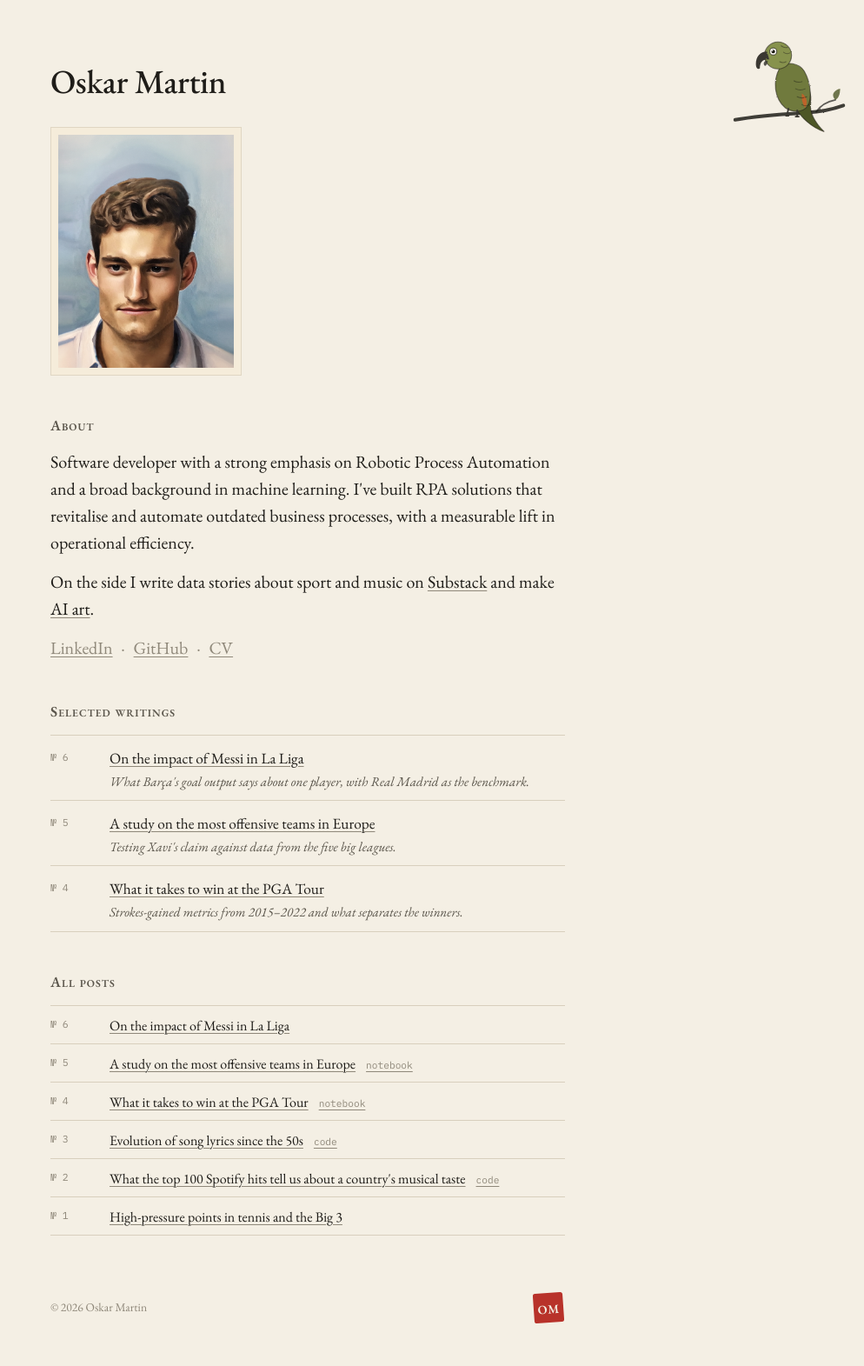
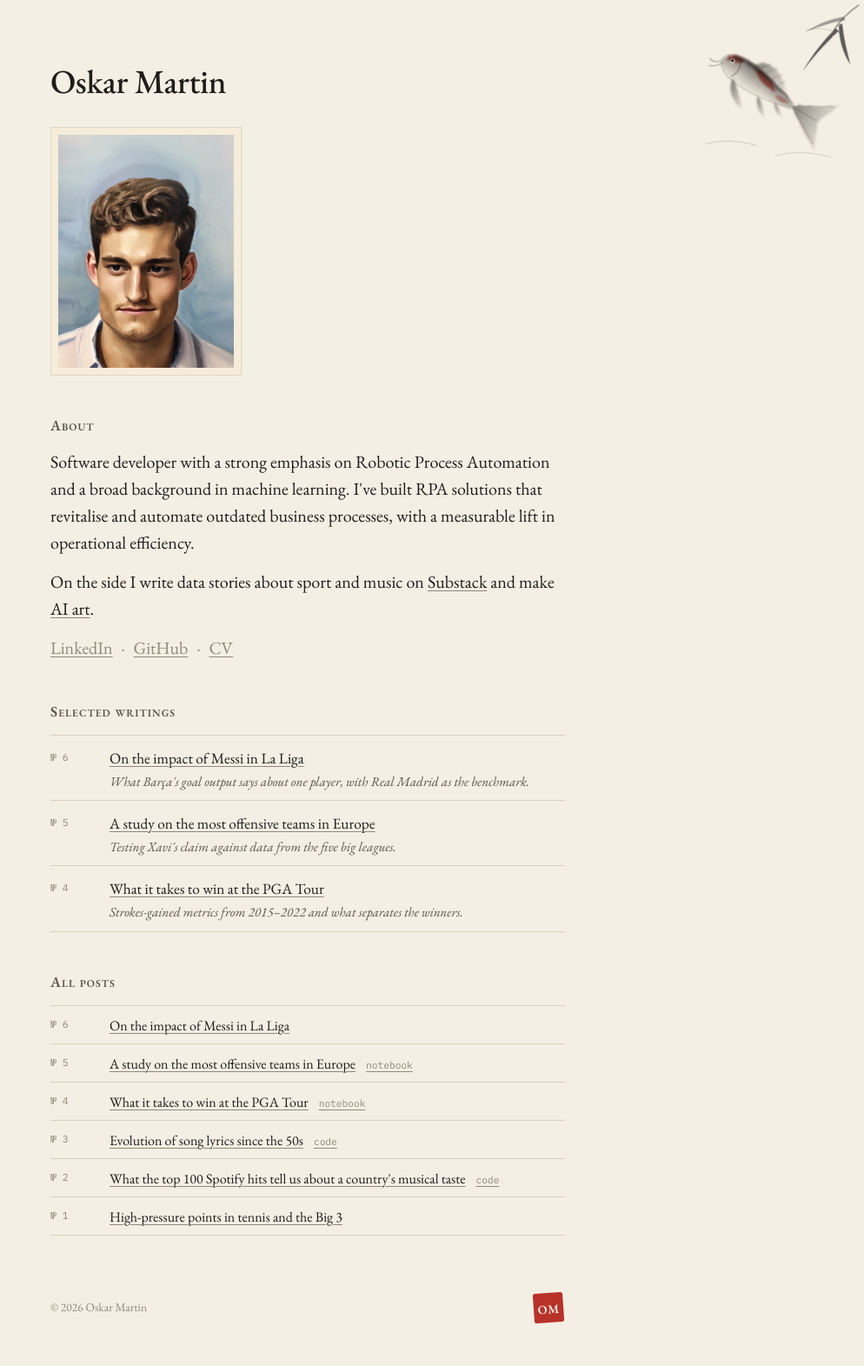
Before and after one commit to oskarmk/oskarmk.github.io, a Jekyll site: the page built from index.html, in a window 1280 px wide. Shown: the whole page at 87% size, without its empty margins (286-1280 px from the left). Built offline with Jekyll 4.4.1, drawn with Linux system fonts in a browser that asks for light colours.

Commit message:
Replace parrot with ink-wash koi that swims toward the cursor
Original SVG koi in brush-painting style (ink washes, vermilion
patches, translucent fins, hanging bamboo leaves). It turns to face
the cursor, drifts toward it, beats its tail faster when you move
quickly, releases the odd bubble, and darts when clicked.

Co-Authored-By: Claude Opus 5.5 <noreply@anthropic.com>
Claude-Session: https://claude.ai/code/session_019k6A17Y45GvvompuKDXD4X

```diff
--- /dev/null
+++ b/_includes/fish.html
@@ -0,0 +1,72 @@
+<div class="mascot" id="fish" title="Hello">
+  <svg viewBox="0 0 200 200" role="img" aria-label="Ink-wash koi that swims toward your cursor">
+    <defs>
+      <!-- soft bleeding edge for washes -->
+      <filter id="wash" x="-20%" y="-20%" width="140%" height="140%">
+        <feTurbulence type="fractalNoise" baseFrequency="0.035" numOctaves="3" seed="3" result="t"/>
+        <feDisplacementMap in="SourceGraphic" in2="t" scale="5" result="d"/>
+        <feGaussianBlur in="d" stdDeviation="1.1"/>
+      </filter>
+      <!-- dry-brush edge for strokes -->
+      <filter id="brush" x="-10%" y="-10%" width="120%" height="120%">
+        <feTurbulence type="fractalNoise" baseFrequency="0.8" numOctaves="2" seed="9" result="n"/>
+        <feDisplacementMap in="SourceGraphic" in2="n" scale="1.6"/>
+      </filter>
+      <linearGradient id="ink-body" x1="0" y1="0" x2="0" y2="1">
+        <stop offset="0" class="wash-light"/>
+        <stop offset="0.55" class="wash-mid"/>
+        <stop offset="1" class="wash-dark"/>
+      </linearGradient>
+      <linearGradient id="ink-fin" x1="0" y1="0" x2="1" y2="0">
+        <stop offset="0" class="fin-a"/>
+        <stop offset="1" class="fin-b"/>
+      </linearGradient>
+    </defs>
+
+    <!-- faint ripples -->
+    <g class="ripples" filter="url(#brush)">
+      <path d="M18,168 C40,162 62,164 80,170" />
+      <path d="M104,182 C126,176 150,178 170,184" />
+      <path d="M140,30 C152,27 164,28 174,32" />
+    </g>
+
+    <!-- hanging bamboo leaves -->
+    <g class="leaves" filter="url(#brush)">
+      <path class="stem" d="M204,0 C192,8 182,18 174,30" />
+      <path class="leaf" d="M176,28 C164,40 150,56 136,80 C146,66 162,48 180,31 Z" />
+      <path class="leaf" d="M180,24 C180,40 184,56 194,72 C190,56 186,40 184,22 Z" />
+      <path class="leaf faint" d="M186,14 C172,16 156,22 140,32 C156,26 172,20 188,18 Z" />
+    </g>
+
+    <!-- the fish: rotates as a whole, tail and fins move -->
+    <g id="fish-swim">
+      <g id="fish-body" filter="url(#wash)">
+        <g id="fish-tail">
+          <path class="fin" d="M132,100 C146,92 160,80 183,70 C176,82 172,92 168,100 C172,108 176,118 183,132 C162,122 146,108 132,100 Z" />
+        </g>
+        <path class="fin" d="M64,85 C74,70 98,68 117,90 C100,86 82,85 64,85 Z" />
+        <g id="fish-fin">
+          <path class="fin" d="M54,112 C54,126 64,138 80,141 C72,130 64,120 54,112 Z" />
+        </g>
+        <path class="fin" d="M92,114 C96,124 104,130 113,131 C106,122 100,117 92,114 Z" />
+        <path class="fin" d="M112,108 C116,114 122,118 129,118 C124,112 118,109 112,108 Z" />
+        <path class="body" d="M30,100 C32,90 44,84 62,84 C86,84 110,90 132,97 C134,99 134,101 132,103 C110,110 86,116 62,116 C44,116 32,110 30,100 Z" />
+        <path class="back" d="M36,93 C52,82 88,81 130,96 C110,92 84,88 60,89 C50,89 43,91 36,93 Z" />
+        <path class="koi-red" d="M33,96 C36,87 46,84 55,88 C50,95 42,99 33,96 Z" />
+        <path class="koi-red" d="M70,88 C82,84 96,88 105,96 C94,100 80,97 70,88 Z" />
+        <path class="koi-red soft" d="M108,100 C114,97 120,97 127,99 C120,104 113,105 108,100 Z" />
+      </g>
+      <g class="strokes" filter="url(#brush)">
+        <path class="ray" id="fish-rays" d="M134,99 L177,74 M134,100 L166,100 M134,101 L177,126" />
+        <path class="ray" d="M74,84 L82,73 M84,84 L92,72 M94,85 L101,75 M104,87 L109,80" />
+        <path class="gill" d="M50,89 C55,96 55,106 51,112" />
+        <path class="barbel" d="M31,103 C27,108 23,110 18,109 M33,105 C30,111 27,114 22,116" />
+        <path class="outline" d="M30,100 C32,90 44,84 62,84 C86,84 110,90 132,97 M30,100 C32,110 44,116 62,116 C86,116 110,110 132,103" />
+      </g>
+      <circle class="eye" cx="42" cy="95.5" r="2.7" />
+      <circle class="pupil" cx="41.6" cy="95.3" r="1.8" />
+    </g>
+
+    <g id="bubbles"></g>
+  </svg>
+</div>
--- a/_includes/parrot.html
+++ /dev/null
@@ -1,40 +0,0 @@
-<div class="parrot" id="parrot" title="Hello">
-  <svg viewBox="0 0 140 150" role="img" aria-label="Ink drawing of a parrot on a branch that watches your cursor">
-    <defs>
-      <filter id="brush" x="-10%" y="-10%" width="120%" height="120%">
-        <feTurbulence type="fractalNoise" baseFrequency="0.9" numOctaves="2" seed="7" result="n"/>
-        <feDisplacementMap in="SourceGraphic" in2="n" scale="1.8"/>
-      </filter>
-    </defs>
-    <g id="parrot-flip" filter="url(#brush)">
-      <!-- branch -->
-      <path class="ink-branch" d="M2,131 C30,126 62,124 92,122 C108,121 124,118 138,113" />
-      <path class="ink-twig" d="M104,121 C110,112 118,108 128,106" />
-      <path class="ink-leaf" d="M128,106 C122,100 126,94 134,92 C134,99 132,104 128,106 Z" />
-
-      <!-- tail + wing -->
-      <path class="wing" d="M72,72 C88,74 99,92 97,110 C95,124 104,136 114,146 C99,141 85,129 78,115 C72,101 68,85 72,72 Z" />
-      <!-- body -->
-      <path class="body" d="M58,66 C49,82 51,104 65,116 C73,122 87,122 93,114 C99,104 97,84 89,70 C83,60 66,56 58,66 Z" />
-      <path class="under" d="M86,98 C92,102 94,110 90,116 C87,112 85,105 86,98 Z" />
-      <!-- feather marks -->
-      <path class="feather" d="M76,82 q5,3 10,1 M78,92 q6,3 12,0 M80,102 q6,3 12,0 M86,112 q5,3 9,0" />
-      <!-- feet -->
-      <path class="foot" d="M69,117 l-2,9 M66,126 l3,0 M80,119 l0,8 M78,127 l4,0" />
-
-      <!-- head (rotates) -->
-      <g id="parrot-head">
-        <circle class="head" cx="56" cy="50" r="17" />
-        <path class="feather" d="M60,38 q4,3 8,2 M63,46 q4,3 8,1 M58,58 q4,2 8,0" />
-        <path class="beak" d="M42,45 C34,45 28,51 28,61 C28,66 31,68 33,66 C33,58 37,54 45,55 Z" />
-        <path class="beak-lower" d="M41,56 C37,58 37,62 40,63 C42,61 43,59 43,57 Z" />
-        <circle class="eye" cx="50" cy="45" r="4.4" />
-        <g id="parrot-pupil">
-          <circle class="pupil" cx="50" cy="45" r="2.3" />
-          <circle class="glint" cx="49" cy="44" r="0.8" />
-        </g>
-        <ellipse class="lid" id="parrot-lid" cx="50" cy="45" rx="5" ry="5" />
-      </g>
-    </g>
-  </svg>
-</div>
--- a/_layouts/default.html
+++ b/_layouts/default.html
@@ -12,7 +12,7 @@
     <meta name="theme-color" content="#16140f" media="(prefers-color-scheme: dark)">
   </head>
   <body>
-    {% include parrot.html %}
+    {% include fish.html %}
 
     <main class="page">
       <header class="masthead">
@@ -32,6 +32,6 @@
       </footer>
     </main>
 
-    <script src="{{ "/assets/js/parrot.js" | relative_url }}" defer></script>
+    <script src="{{ "/assets/js/fish.js" | relative_url }}" defer></script>
   </body>
 </html>
--- a/assets/css/style.scss
+++ b/assets/css/style.scss
@@ -180,55 +180,73 @@ a:hover { text-decoration-color: var(--seal); color: var(--seal); }
 }
 .seal:hover { transform: rotate(0deg); transition: transform .3s; }
 
-/* ---------- parrot ---------- */
+/* ---------- koi ---------- */
 
-.parrot {
+.mascot {
   position: absolute;
-  top: 18px;
-  right: 22px;
-  width: 128px;
+  top: 6px;
+  right: 10px;
+  width: 190px;
   z-index: 10;
   cursor: pointer;
   user-select: none;
   -webkit-tap-highlight-color: transparent;
 }
-.parrot svg { display: block; width: 100%; height: auto; overflow: visible; }
+.mascot svg { display: block; width: 100%; height: auto; overflow: visible; }
 
-.parrot .ink-branch { fill: none; stroke: var(--ink); stroke-width: 4.5; stroke-linecap: round; opacity: .85; }
-.parrot .ink-twig   { fill: none; stroke: var(--ink); stroke-width: 2; stroke-linecap: round; opacity: .7; }
-.parrot .ink-leaf   { fill: var(--olive-dark); opacity: .8; }
-.parrot .body       { fill: var(--olive); stroke: var(--ink); stroke-width: 1.2; stroke-opacity: .55; }
-.parrot .wing       { fill: var(--olive-dark); stroke: var(--ink); stroke-width: 1.2; stroke-opacity: .55; }
-.parrot .under      { fill: var(--orange); opacity: .9; }
-.parrot .head       { fill: var(--olive-light); stroke: var(--ink); stroke-width: 1.2; stroke-opacity: .55; }
-.parrot .feather    { fill: none; stroke: var(--ink); stroke-width: 1.1; stroke-linecap: round; opacity: .45; }
-.parrot .foot       { fill: none; stroke: var(--beak); stroke-width: 2; stroke-linecap: round; }
-.parrot .beak       { fill: var(--beak); }
-.parrot .beak-lower { fill: var(--beak); opacity: .85; }
-.parrot .eye        { fill: var(--eye); stroke: var(--ink); stroke-width: .8; }
-.parrot .pupil      { fill: #15130f; }
-.parrot .glint      { fill: #fff; }
-.parrot .lid {
-  fill: var(--olive-light);
+.mascot .wash-light { stop-color: #3a3833; stop-opacity: .78; }
+.mascot .wash-mid   { stop-color: #7a766d; stop-opacity: .5; }
+.mascot .wash-dark  { stop-color: #c9c3b5; stop-opacity: .18; }
+.mascot .fin-a      { stop-color: #4a4741; stop-opacity: .7; }
+.mascot .fin-b      { stop-color: #9a968d; stop-opacity: .25; }
+
+.mascot .body    { fill: url(#ink-body); }
+.mascot .fin     { fill: url(#ink-fin); }
+.mascot .back    { fill: #1f1d19; opacity: .55; }
+.mascot .koi-red { fill: var(--seal); opacity: .72; mix-blend-mode: multiply; }
+.mascot .koi-red.soft { opacity: .45; }
+
+.mascot .strokes path { fill: none; stroke: var(--ink); stroke-linecap: round; }
+.mascot .ray     { stroke-width: .7; opacity: .35; }
+.mascot .gill    { stroke-width: 1.1; opacity: .45; }
+.mascot .barbel  { stroke-width: .9; opacity: .6; }
+.mascot .outline { stroke-width: .8; opacity: .3; }
+.mascot .eye     { fill: var(--paper); opacity: .85; }
+.mascot .pupil   { fill: #121110; }
+
+.mascot .leaves .stem { fill: none; stroke: var(--ink); stroke-width: 1.4; opacity: .55; stroke-linecap: round; }
+.mascot .leaves .leaf { fill: var(--ink); opacity: .7; }
+.mascot .leaves .leaf.faint { opacity: .4; }
+.mascot .ripples path { fill: none; stroke: var(--ink); stroke-width: .9; opacity: .18; stroke-linecap: round; }
+
+.mascot .bubble {
+  fill: none;
+  stroke: var(--ink);
+  stroke-width: .7;
+  opacity: 0;
   transform-box: fill-box;
-  transform-origin: center top;
-  transform: scaleY(0);
-  transition: transform .07s ease-in;
+  animation: bubble 2.5s ease-out forwards;
 }
-.parrot.blink .lid { transform: scaleY(1); }
+@keyframes bubble {
+  0%   { opacity: .55; transform: translate(0, 0); }
+  100% { opacity: 0;   transform: translate(4px, -46px) scale(1.3); }
+}
 
-.parrot.hop svg { animation: hop .45s cubic-bezier(.3,.7,.4,1); }
-@keyframes hop {
-  0%   { transform: translateY(0); }
-  35%  { transform: translateY(-10px) rotate(-3deg); }
-  70%  { transform: translateY(0) rotate(1deg); }
-  85%  { transform: translateY(-2px); }
-  100% { transform: translateY(0); }
+@media (prefers-color-scheme: dark) {
+  .mascot .wash-light { stop-color: #d6d0c2; stop-opacity: .8; }
+  .mascot .wash-mid   { stop-color: #8f8a7e; }
+  .mascot .wash-dark  { stop-color: #4a463d; stop-opacity: .3; }
+  .mascot .back       { fill: #e9e3d4; opacity: .4; }
+  .mascot .fin-a      { stop-color: #a8a397; }
+  .mascot .fin-b      { stop-color: #6f6b62; }
+  .mascot .koi-red    { mix-blend-mode: normal; opacity: .7; }
+  .mascot .pupil      { fill: #0d0c0a; }
+  .mascot .eye        { fill: #e9e3d4; }
 }
 
 @media (max-width: 820px) {
-  .parrot { width: 84px; top: 10px; right: 10px; }
-  .page { padding-top: 96px; }
+  .mascot { width: 120px; top: 0; right: 0; }
+  .page { padding-top: 108px; }
 }
 
 @media (max-width: 480px) {
--- /dev/null
+++ b/assets/js/fish.js
@@ -0,0 +1,126 @@
+// Ink-wash koi that turns and swims toward the cursor.
+(function () {
+  var root = document.getElementById('fish');
+  if (!root) return;
+
+  var svg = root.querySelector('svg');
+  var swim = document.getElementById('fish-swim');
+  var tail = document.getElementById('fish-tail');
+  var rays = document.getElementById('fish-rays');
+  var fin = document.getElementById('fish-fin');
+  var bubbles = document.getElementById('bubbles');
+
+  var NS = 'http://www.w3.org/2000/svg';
+  var VIEW = 200;
+  var PIVOT = { x: 104, y: 100 };      // centre of the fish in its own drawing
+  var CENTER = { x: 100, y: 104 };    // where it sits in the box
+  var REACH = 14;                     // how far it drifts toward the cursor
+  var reduce = window.matchMedia('(prefers-reduced-motion: reduce)').matches;
+
+  var target = null, lastMove = 0, lastPt = null;
+  var heading = 180;                  // degrees; 180 = facing left (its drawn pose)
+  var ox = 0, oy = 0;                 // drift offset
+  var phase = 0, energy = 0.3, dart = 0;
+  var belly = 1;                      // 1 upright, -1 mirrored when facing right
+
+  function onPoint(x, y) {
+    var now = performance.now();
+    if (lastPt) {
+      var v = Math.hypot(x - lastPt.x, y - lastPt.y) / Math.max(16, now - lastMove);
+      energy = Math.min(1.6, energy + v * 0.25);
+    }
+    lastPt = { x: x, y: y };
+    target = { x: x, y: y };
+    lastMove = now;
+  }
+  window.addEventListener('pointermove', function (e) { onPoint(e.clientX, e.clientY); }, { passive: true });
+  window.addEventListener('touchstart', function (e) {
+    if (e.touches[0]) onPoint(e.touches[0].clientX, e.touches[0].clientY);
+  }, { passive: true });
+
+  function shortest(from, to) {
+    var d = (to - from) % 360;
+    if (d > 180) d -= 360;
+    if (d < -180) d += 360;
+    return d;
+  }
+
+  function frame(now) {
+    var r = svg.getBoundingClientRect();
+    var s = r.width / VIEW;
+    var goalHeading, gx = 0, gy = 0;
+
+    if (target && now - lastMove < 7000) {
+      var cx = r.left + CENTER.x * s, cy = r.top + CENTER.y * s;
+      var dx = target.x - cx, dy = target.y - cy;
+      goalHeading = Math.atan2(dy, dx) * 180 / Math.PI;
+      var dist = Math.hypot(dx, dy) || 1;
+      var pull = Math.min(1, dist / 250);
+      gx = dx / dist * REACH * pull;
+      gy = dy / dist * REACH * pull;
+    } else {
+      // idle: lazy circling in the corner
+      goalHeading = 180 + Math.sin(now / 2600) * 35;
+      gx = Math.cos(now / 2600) * 4;
+      gy = Math.sin(now / 1900) * 3;
+    }
+
+    var turnRate = reduce ? 1 : 0.06;
+    var dH = shortest(heading, goalHeading);
+    heading += dH * turnRate;
+    energy += Math.abs(dH) * 0.002;          // turning takes effort
+
+    ox += (gx - ox) * 0.04;
+    oy += (gy - oy) * 0.04;
+
+    // keep the belly down: mirror when the head points right
+    var c = Math.cos(heading * Math.PI / 180);
+    if (c > 0.15) belly = -1;
+    else if (c < -0.15) belly = 1;
+
+    energy += (0.3 - energy) * 0.02;
+    dart *= 0.92;
+    phase += (0.05 + energy * 0.22 + dart * 0.4);
+
+    var wag = Math.sin(phase) * (10 + energy * 14 + dart * 10);
+    if (reduce) wag = 0;
+
+    var rot = heading - 180;
+    swim.setAttribute('transform',
+      'translate(' + (CENTER.x - PIVOT.x + ox).toFixed(2) + ' ' + (CENTER.y - PIVOT.y + oy).toFixed(2) + ') ' +
+      'rotate(' + rot.toFixed(2) + ' ' + PIVOT.x + ' ' + PIVOT.y + ') ' +
+      'translate(0 ' + (PIVOT.y * (1 - belly)).toFixed(2) + ') scale(1 ' + belly + ')');
+    tail.setAttribute('transform', 'rotate(' + wag.toFixed(2) + ' 132 100)');
+    rays.setAttribute('transform', 'rotate(' + wag.toFixed(2) + ' 132 100)');
+    fin.setAttribute('transform', 'rotate(' + (Math.sin(phase * 0.7) * 12).toFixed(2) + ' 54 112)');
+
+    requestAnimationFrame(frame);
+  }
+  requestAnimationFrame(frame);
+
+  // bubbles
+  function bubble(big) {
+    var b = document.createElementNS(NS, 'circle');
+    var rad = (heading * Math.PI) / 180;
+    var bx = CENTER.x + ox + Math.cos(rad) * 72;
+    var by = CENTER.y + oy + Math.sin(rad) * 72;
+    b.setAttribute('cx', bx.toFixed(1));
+    b.setAttribute('cy', by.toFixed(1));
+    b.setAttribute('r', (big ? 3 : 1.6 + Math.random() * 1.4).toFixed(1));
+    b.setAttribute('class', 'bubble');
+    bubbles.appendChild(b);
+    setTimeout(function () { b.remove(); }, 2600);
+  }
+  if (!reduce) {
+    (function loop() {
+      bubble(false);
+      setTimeout(loop, 3500 + Math.random() * 5000);
+    })();
+  }
+
+  root.addEventListener('click', function () {
+    dart = 1.5;
+    energy = 1.4;
+    if (!reduce) for (var i = 0; i < 4; i++) setTimeout(bubble, i * 120, i === 0);
+  });
+})();
--- a/assets/js/parrot.js
+++ /dev/null
@@ -1,104 +0,0 @@
-// Ink parrot that turns its head and eyes toward the cursor.
-(function () {
-  var root = document.getElementById('parrot');
-  if (!root) return;
-
-  var svg = root.querySelector('svg');
-  var flipG = document.getElementById('parrot-flip');
-  var head = document.getElementById('parrot-head');
-  var pupil = document.getElementById('parrot-pupil');
-  var lid = document.getElementById('parrot-lid');
-
-  var PIVOT = { x: 62, y: 60 };   // neck, in SVG units
-  var VIEW_W = 140;
-  var MAX_TURN = 42;              // degrees
-  var reduce = window.matchMedia('(prefers-reduced-motion: reduce)').matches;
-
-  var target = null;              // last pointer position (client coords)
-  var angle = 0, goal = 0;
-  var px = 0, py = 0, gx = 0, gy = 0;
-  var flipped = false;
-  var lastMove = performance.now();
-
-  function onPoint(x, y) {
-    target = { x: x, y: y };
-    lastMove = performance.now();
-  }
-
-  window.addEventListener('pointermove', function (e) { onPoint(e.clientX, e.clientY); }, { passive: true });
-  window.addEventListener('touchstart', function (e) {
-    if (e.touches[0]) onPoint(e.touches[0].clientX, e.touches[0].clientY);
-  }, { passive: true });
-
-  function pivotOnScreen() {
-    var r = svg.getBoundingClientRect();
-    var s = r.width / VIEW_W;
-    var x = flipped ? r.right - PIVOT.x * s : r.left + PIVOT.x * s;
-    return { x: x, y: r.top + PIVOT.y * s };
-  }
-
-  function computeGoal(now) {
-    if (!target) {
-      // idle: gentle curious tilt
-      goal = Math.sin(now / 1400) * 8;
-      gx = gy = 0;
-      return;
-    }
-    var p = pivotOnScreen();
-    var dx = target.x - p.x, dy = target.y - p.y;
-
-    // turn around if the cursor goes well behind the bird
-    // (direction-based, with hysteresis so it doesn't flicker)
-    var behind = flipped ? -dx : dx;
-    if (behind > 24 && behind > Math.abs(dy) * 0.7) setFlip(!flipped);
-
-    if (flipped) dx = -dx;                         // work in the bird's own frame
-    var a = Math.atan2(dy, dx) * 180 / Math.PI;    // direction to cursor
-    var rel = a - 180;                             // beak rests pointing left
-    while (rel <= -180) rel += 360;
-    while (rel > 180) rel -= 360;
-    goal = Math.max(-MAX_TURN, Math.min(MAX_TURN, rel));
-
-    // eyes cover whatever the head cannot
-    var rest = (rel - goal) * Math.PI / 180;
-    var ex = -Math.cos(rest), ey = -Math.sin(rest);
-    var near = Math.min(1, Math.hypot(dx, dy) / 120);
-    gx = ex * 1.6 * near;
-    gy = ey * 1.6 * near;
-
-    if (now - lastMove > 6000) target = null;      // lose interest after a while
-  }
-
-  function setFlip(f) {
-    flipped = f;
-    flipG.setAttribute('transform', f ? 'translate(140 0) scale(-1 1)' : '');
-  }
-
-  function frame(now) {
-    computeGoal(now);
-    var k = reduce ? 1 : 0.14;
-    angle += (goal - angle) * k;
-    px += (gx - px) * 0.25;
-    py += (gy - py) * 0.25;
-    head.setAttribute('transform', 'rotate(' + angle.toFixed(2) + ' ' + PIVOT.x + ' ' + PIVOT.y + ')');
-    pupil.setAttribute('transform', 'translate(' + px.toFixed(2) + ' ' + py.toFixed(2) + ')');
-    requestAnimationFrame(frame);
-  }
-  requestAnimationFrame(frame);
-
-  // blinking
-  function blink() {
-    root.classList.add('blink');
-    setTimeout(function () { root.classList.remove('blink'); }, 140);
-    setTimeout(blink, 2500 + Math.random() * 4000);
-  }
-  if (!reduce) setTimeout(blink, 1800);
-
-  // a little hop when poked
-  root.addEventListener('click', function () {
-    if (reduce) return;
-    root.classList.remove('hop');
-    void root.offsetWidth;
-    root.classList.add('hop');
-  });
-})();
```
